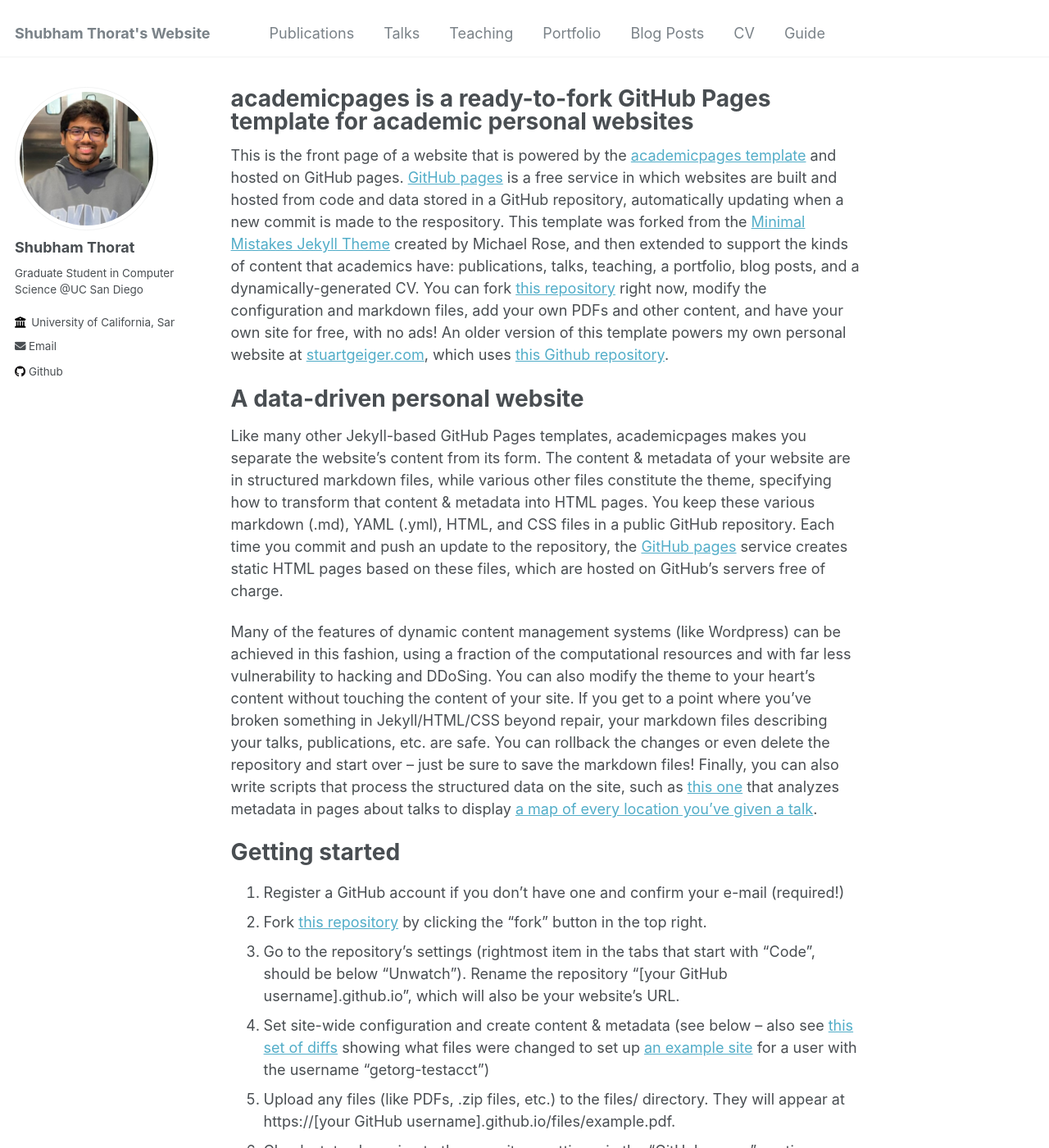
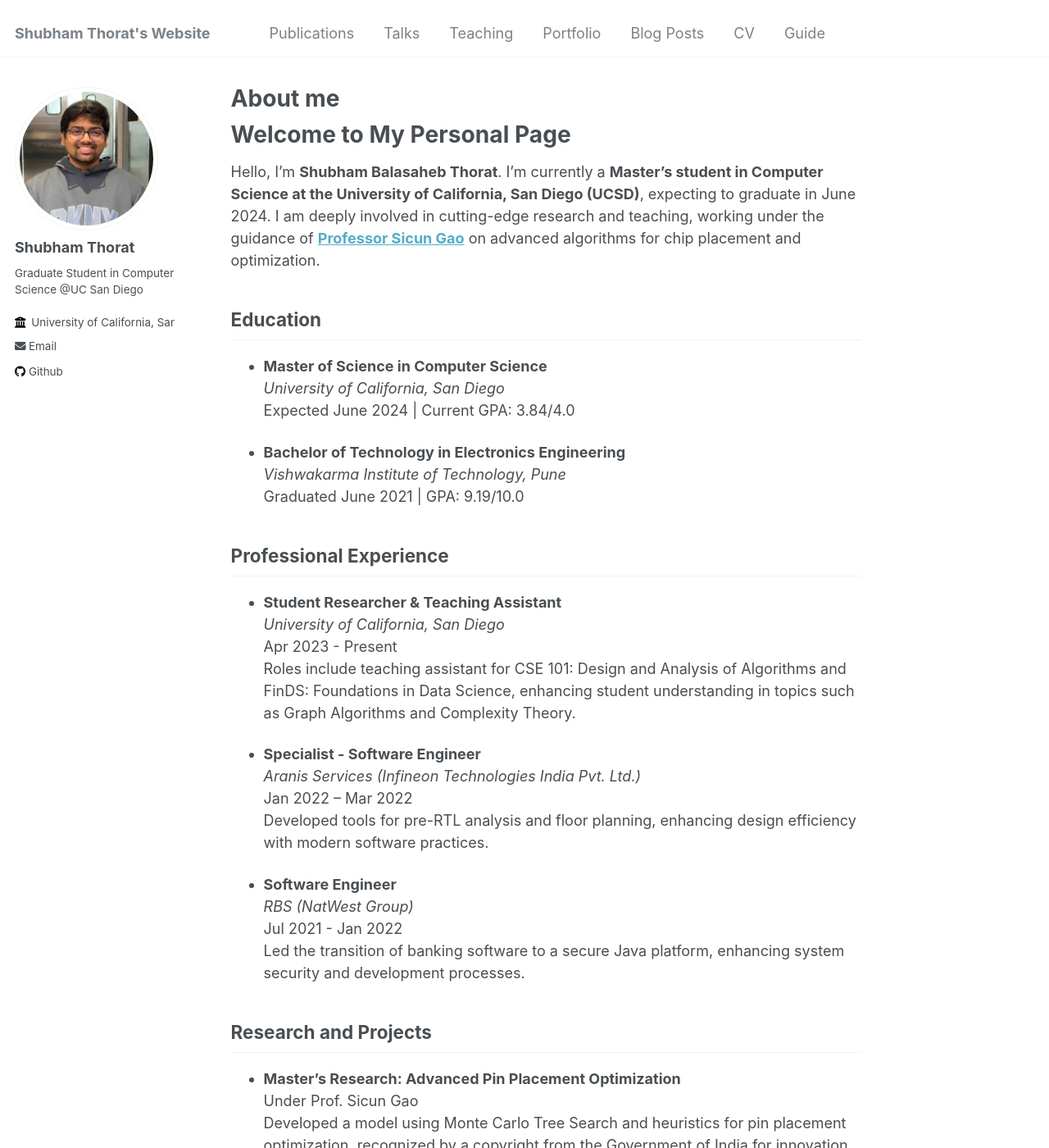
Before and after one commit to shubham4104/shubham4104.github.io, a Jekyll site: the page built from _pages/about.md, in a window 1280 px wide and 1400 px high. Shown: the whole window at 82% size. Built offline with Jekyll 4.4.1, drawn with Linux system fonts in a browser that asks for light colours; some of the changed text lies outside the part shown.

Commit message:
Update about.md

```diff
--- a/_pages/about.md
+++ b/_pages/about.md
@@ -1,49 +1,63 @@
 ---
 permalink: /
-title: "academicpages is a ready-to-fork GitHub Pages template for academic personal websites"
+title: "About me"
+excerpt: "About me"
 author_profile: true
 redirect_from:
   - /about/
   - /about.html
 ---
 
-This is the front page of a website that is powered by the [academicpages template](https://github.com/academicpages/academicpages.github.io) and hosted on GitHub pages. [GitHub pages](https://pages.github.com) is a free service in which websites are built and hosted from code and data stored in a GitHub repository, automatically updating when a new commit is made to the respository. This template was forked from the [Minimal Mistakes Jekyll Theme](https://mmistakes.github.io/minimal-mistakes/) created by Michael Rose, and then extended to support the kinds of content that academics have: publications, talks, teaching, a portfolio, blog posts, and a dynamically-generated CV. You can fork [this repository](https://github.com/academicpages/academicpages.github.io) right now, modify the configuration and markdown files, add your own PDFs and other content, and have your own site for free, with no ads! An older version of this template powers my own personal website at [stuartgeiger.com](http://stuartgeiger.com), which uses [this Github repository](https://github.com/staeiou/staeiou.github.io).
+# Welcome to My Personal Page
 
-A data-driven personal website
-======
-Like many other Jekyll-based GitHub Pages templates, academicpages makes you separate the website's content from its form. The content & metadata of your website are in structured markdown files, while various other files constitute the theme, specifying how to transform that content & metadata into HTML pages. You keep these various markdown (.md), YAML (.yml), HTML, and CSS files in a public GitHub repository. Each time you commit and push an update to the repository, the [GitHub pages](https://pages.github.com/) service creates static HTML pages based on these files, which are hosted on GitHub's servers free of charge.
+Hello, I'm **Shubham Balasaheb Thorat**. I'm currently a **Master's student in Computer Science at the University of California, San Diego (UCSD)**, expecting to graduate in June 2024. I am deeply involved in cutting-edge research and teaching, working under the guidance of **[Professor Sicun Gao](https://cseweb.ucsd.edu/~siga/)** on advanced algorithms for chip placement and optimization.
 
-Many of the features of dynamic content management systems (like Wordpress) can be achieved in this fashion, using a fraction of the computational resources and with far less vulnerability to hacking and DDoSing. You can also modify the theme to your heart's content without touching the content of your site. If you get to a point where you've broken something in Jekyll/HTML/CSS beyond repair, your markdown files describing your talks, publications, etc. are safe. You can rollback the changes or even delete the repository and start over -- just be sure to save the markdown files! Finally, you can also write scripts that process the structured data on the site, such as [this one](https://github.com/academicpages/academicpages.github.io/blob/master/talkmap.ipynb) that analyzes metadata in pages about talks to display [a map of every location you've given a talk](https://academicpages.github.io/talkmap.html).
+## Education
 
-Getting started
-======
-1. Register a GitHub account if you don't have one and confirm your e-mail (required!)
-1. Fork [this repository](https://github.com/academicpages/academicpages.github.io) by clicking the "fork" button in the top right.
-1. Go to the repository's settings (rightmost item in the tabs that start with "Code", should be below "Unwatch"). Rename the repository "[your GitHub username].github.io", which will also be your website's URL.
-1. Set site-wide configuration and create content & metadata (see below -- also see [this set of diffs](http://archive.is/3TPas) showing what files were changed to set up [an example site](https://getorg-testacct.github.io) for a user with the username "getorg-testacct")
-1. Upload any files (like PDFs, .zip files, etc.) to the files/ directory. They will appear at https://[your GitHub username].github.io/files/example.pdf.
-1. Check status by going to the repository settings, in the "GitHub pages" section
+- **Master of Science in Computer Science**
+  *University of California, San Diego*
+  Expected June 2024 | Current GPA: 3.84/4.0
 
-Site-wide configuration
-------
-The main configuration file for the site is in the base directory in [_config.yml](https://github.com/academicpages/academicpages.github.io/blob/master/_config.yml), which defines the content in the sidebars and other site-wide features. You will need to replace the default variables with ones about yourself and your site's github repository. The configuration file for the top menu is in [_data/navigation.yml](https://github.com/academicpages/academicpages.github.io/blob/master/_data/navigation.yml). For example, if you don't have a portfolio or blog posts, you can remove those items from that navigation.yml file to remove them from the header.
+- **Bachelor of Technology in Electronics Engineering**
+  *Vishwakarma Institute of Technology, Pune*
+  Graduated June 2021 | GPA: 9.19/10.0
 
-Create content & metadata
-------
-For site content, there is one markdown file for each type of content, which are stored in directories like _publications, _talks, _posts, _teaching, or _pages. For example, each talk is a markdown file in the [_talks directory](https://github.com/academicpages/academicpages.github.io/tree/master/_talks). At the top of each markdown file is structured data in YAML about the talk, which the theme will parse to do lots of cool stuff. The same structured data about a talk is used to generate the list of talks on the [Talks page](https://academicpages.github.io/talks), each [individual page](https://academicpages.github.io/talks/2012-03-01-talk-1) for specific talks, the talks section for the [CV page](https://academicpages.github.io/cv), and the [map of places you've given a talk](https://academicpages.github.io/talkmap.html) (if you run this [python file](https://github.com/academicpages/academicpages.github.io/blob/master/talkmap.py) or [Jupyter notebook](https://github.com/academicpages/academicpages.github.io/blob/master/talkmap.ipynb), which creates the HTML for the map based on the contents of the _talks directory).
+## Professional Experience
 
-**Markdown generator**
+- **Student Researcher & Teaching Assistant**
+  *University of California, San Diego*
+  Apr 2023 - Present
+  Roles include teaching assistant for CSE 101: Design and Analysis of Algorithms and FinDS: Foundations in Data Science, enhancing student understanding in topics such as Graph Algorithms and Complexity Theory.
 
-I have also created [a set of Jupyter notebooks](https://github.com/academicpages/academicpages.github.io/tree/master/markdown_generator
-) that converts a CSV containing structured data about talks or presentations into individual markdown files that will be properly formatted for the academicpages template. The sample CSVs in that directory are the ones I used to create my own personal website at stuartgeiger.com. My usual workflow is that I keep a spreadsheet of my publications and talks, then run the code in these notebooks to generate the markdown files, then commit and push them to the GitHub repository.
+- **Specialist - Software Engineer**
+  *Aranis Services (Infineon Technologies India Pvt. Ltd.)*
+  Jan 2022 – Mar 2022
+  Developed tools for pre-RTL analysis and floor planning, enhancing design efficiency with modern software practices.
 
-How to edit your site's GitHub repository
-------
-Many people use a git client to create files on their local computer and then push them to GitHub's servers. If you are not familiar with git, you can directly edit these configuration and markdown files directly in the github.com interface. Navigate to a file (like [this one](https://github.com/academicpages/academicpages.github.io/blob/master/_talks/2012-03-01-talk-1.md) and click the pencil icon in the top right of the content preview (to the right of the "Raw | Blame | History" buttons). You can delete a file by clicking the trashcan icon to the right of the pencil icon. You can also create new files or upload files by navigating to a directory and clicking the "Create new file" or "Upload files" buttons.
+- **Software Engineer**
+  *RBS (NatWest Group)*
+  Jul 2021 - Jan 2022
+  Led the transition of banking software to a secure Java platform, enhancing system security and development processes.
 
-Example: editing a markdown file for a talk
-![Editing a markdown file for a talk](/images/editing-talk.png)
+## Research and Projects
 
-For more info
-------
-More info about configuring academicpages can be found in [the guide](https://academicpages.github.io/markdown/). The [guides for the Minimal Mistakes theme](https://mmistakes.github.io/minimal-mistakes/docs/configuration/) (which this theme was forked from) might also be helpful.
+- **Master’s Research: Advanced Pin Placement Optimization**
+  Under Prof. Sicun Gao
+  Developed a model using Monte Carlo Tree Search and heuristics for pin placement optimization, recognized by a copyright from the Government of India for innovation.
+
+- **Iterative Chip Floorplanning with Generative Models**
+  Utilized Conditional Generative Adversarial Networks (cGANs) and Reinforcement Learning to enhance chip layout planning, significantly improving design efficiency.
+
+## Technical Skills
+
+- **Languages:** Java, Python, C/C++, JavaScript, Bash, SQL, HTML, LaTeX
+- **Frameworks & Tools:** Pytorch, Scikit Learn, Linux, Git, GDB, Angular, Springboot
+
+## Extracurricular Activities
+
+- **VP of Technology**, Data Science Graduate Association, UC San Diego
+- **Former Head**, 'Ekasutram' Mathematics Club, Vishwakarma Institute of Technology, Pune
+
+Feel free to connect with me on [LinkedIn](https://www.linkedin.com/in/shubham-thorat-43bb00112/) or check out my projects on [GitHub](https://github.com/sbt4104). You can also watch my educational content on [YouTube](https://youtube.com/@shubhamthorat3018?feature=shared).
+
+Thank you for visiting my page!
```
